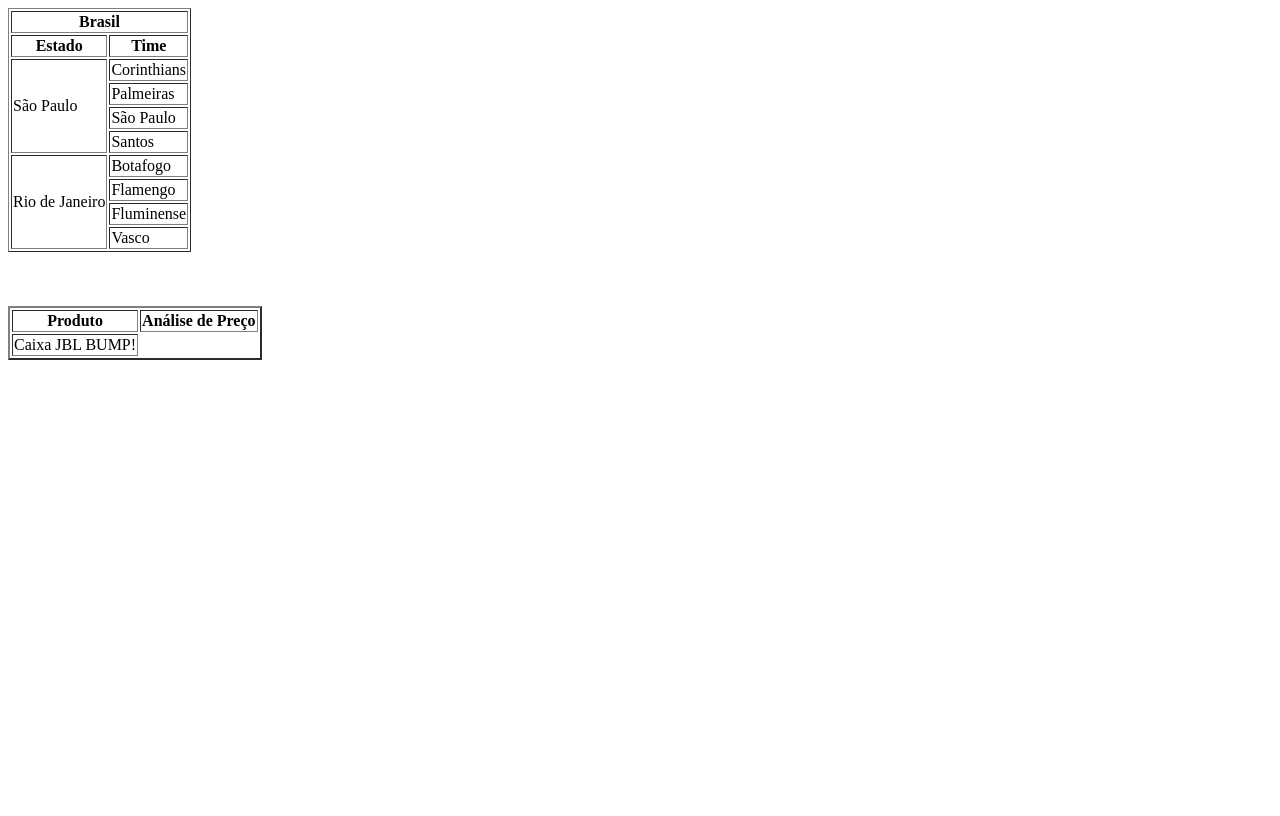
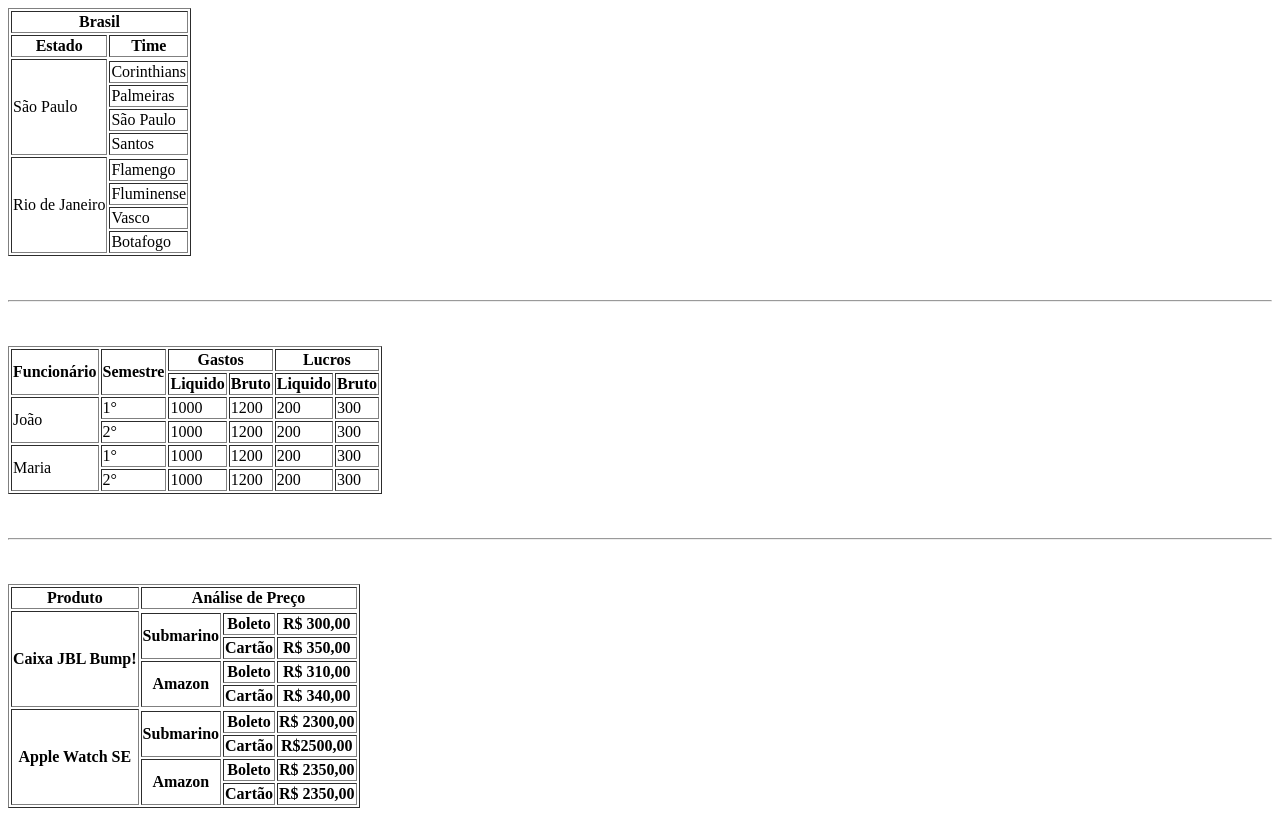
Before and after one commit to luanaraujo2/CSW-CC1N, a plain HTML site: page AULA 07/index.html in a window 1280 px wide. Drawn offline with Linux system fonts and the light colour scheme.

Commit message:
Update index.html
Aula finalizada

```diff
--- a/AULA 07/index.html
+++ b/AULA 07/index.html
@@ -6,18 +6,22 @@
     <meta name="viewport" content="width=device-width, initial-scale=1.0">
     <title>AULA 07</title>
 </head>
+
 <body>
+    <table border="1">
 <thead>
-    <table border="1">
        <tr>
             <th colspan="2">Brasil</th>
        </tr>
         <tr>
        <th>Estado</th>
        <th>Time</th>
+    </tr>
 </thead>
+
+<tbody>
+    <td rowspan="5">São Paulo</td>
     <tr>
-        <td rowspan="4">São Paulo</td>
        <td>Corinthians</td>
     </tr>
     <tr>
@@ -30,8 +34,7 @@
         <td>Santos</td>
     </tr>
     <tr>
-        <td rowspan="4">Rio de Janeiro</td>
-        <td>Botafogo</td>
+        <td rowspan="5">Rio de Janeiro</td>
     </tr>
     <tr>
         <td>Flamengo</td>
@@ -42,26 +45,118 @@
     <tr>
         <td>Vasco</td>
     </tr>
+    <tr>
+        <td>Botafogo</td>
+    </tr>
+</tbody>
 </table>
 <br>
 <br>
+<hr>
 <br>
+<br>
+<table border="1">
     <thead>
-    <table border="2">
+        <tr>
+            <th rowspan="2">Funcionário</th>
+            <th rowspan="2">Semestre</th>
+            <th colspan="2">Gastos</th>
+            <th colspan="2">Lucros</th>
+        </tr>
+        <tr>
+            <th>Liquido</th>
+            <th>Bruto</th>
+            <th>Liquido</th>
+            <th>Bruto</th>
+        </tr>
+    </thead>
+    <tbody>
+        <tr>
+            <td rowspan="2">João</td>
+            <td>1°</td>
+            <td>1000</td>
+            <td>1200</td>
+            <td>200</td>
+            <td>300</td>
+        </tr>
+        <tr>
+            <td>2°</td>
+            <td>1000</td>
+            <td>1200</td>
+            <td>200</td>
+            <td>300</td>
+        </tr>
+        <tr>
+            <td rowspan="2">Maria</td>
+            <td>1°</td>
+            <td>1000</td>
+            <td>1200</td>
+            <td>200</td>
+            <td>300</td>
+        </tr>
+        <tr>
+            <td>2°</td>
+            <td>1000</td>
+            <td>1200</td>
+            <td>200</td>
+            <td>300</td>
+        </tr>
+    </tbody>
+</table>
+<br>
+<br>
+<hr>
+<br>
+<br>
+<table border="1">
+    <thead>
         <tr>
             <th>Produto</th>
             <th colspan="3">Análise de Preço</th>
         </tr>
         <tr>
-        <td>Caixa JBL BUMP!</td>
+            <th rowspan="5">Caixa JBL Bump!</th>
         </tr>
-
-
+        <tr>
+            <th rowspan="2">Submarino</th>
+            <th>Boleto</th>
+            <th>R$ 300,00</th>
+        </tr>
+        <tr>
+            <th>Cartão</th>
+            <th>R$ 350,00</th>
+        </tr>
+        <tr>
+            <th rowspan="2">Amazon</th>
+            <th>Boleto</th>
+            <th>R$ 310,00</th>
+        </tr>
+        <tr>
+            <th>Cartão</th>
+            <th>R$ 340,00</th>
+        </tr>
+        <tr>
+            <th rowspan="5">Apple Watch SE</th>
+        </tr>
+        <tr>
+            <th rowspan="2">Submarino</th>
+            <th>Boleto</th>
+            <th>R$ 2300,00</th>
+        </tr>
+        <tr>
+            <th>Cartão</th>
+            <th>R$2500,00</th>
+        </tr>
+        <tr>
+            <th rowspan="2">Amazon</th>
+            <th>Boleto</th>
+            <th>R$ 2350,00</th>
+        </tr>
+        <tr>
+            <th>Cartão</th>
+            <th>R$ 2350,00</th>
+        </tr>
+    </thead>
 </table>
-
-
-
-
-</thead>
 </body>
 </html>
```
Lines whose indentation alone changed are shown as unchanged.
